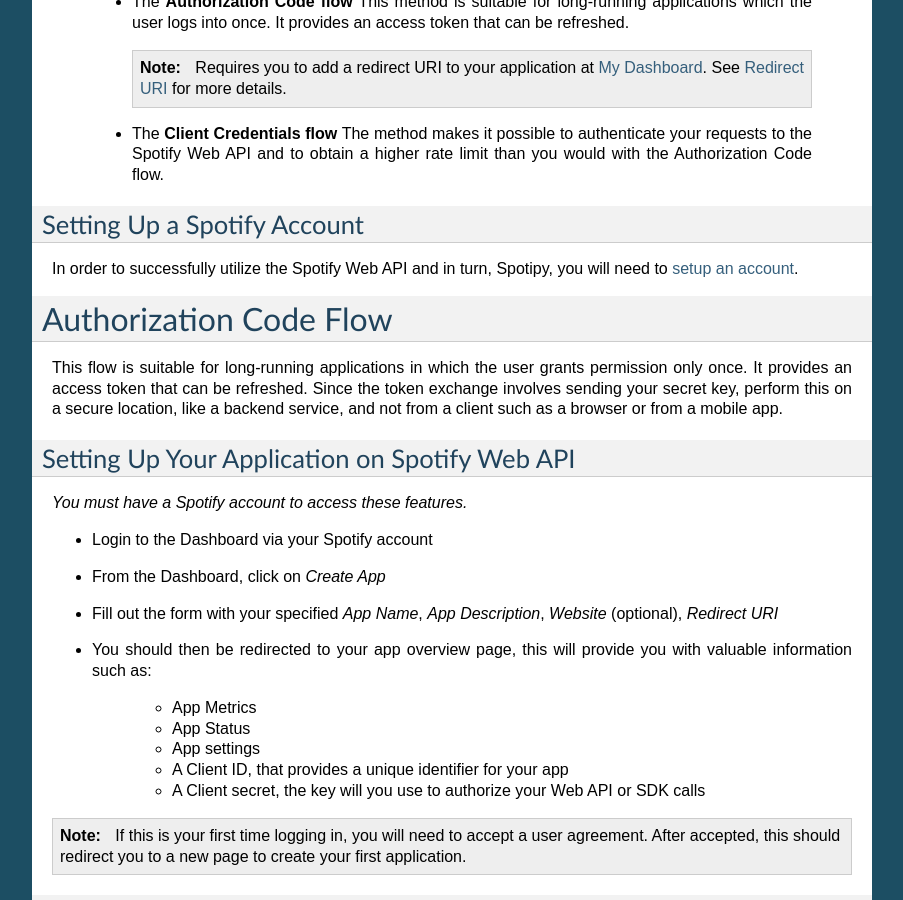
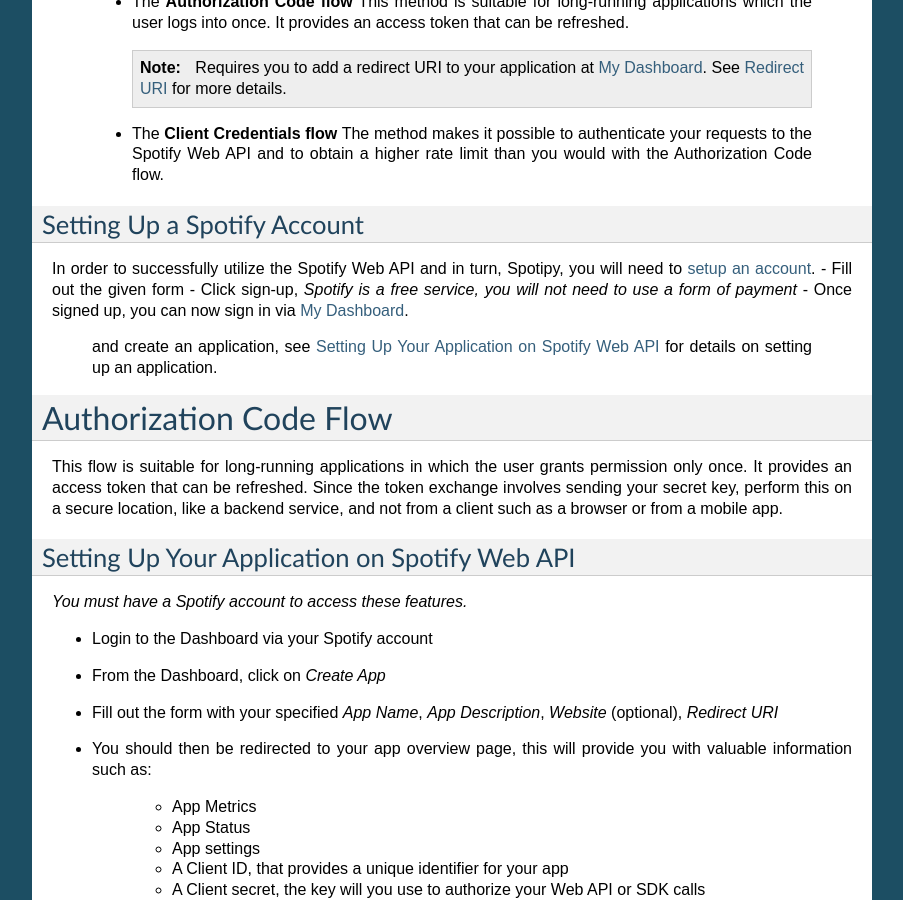
Before and after one commit to spotipy-dev/spotipy, a Sphinx documentation site: the page built from docs/index.rst, in a window 1280 px wide and 900 px high, scrolled down 1842 px. Shown: the whole window, without its empty margins (198-1101 px from the left). Built offline with Sphinx 7.4.7, drawn with Linux system fonts in a browser that asks for light colours.

Commit message:
Update index.rst

```diff
--- a/docs/index.rst
+++ b/docs/index.rst
@@ -106,7 +106,12 @@
 Setting Up a Spotify Account
 ----------------------------
 In order to successfully utilize the Spotify Web API and in turn, Spotipy, you will need
-to `setup an account <https://developer.spotify.com/dashboard/applications>`_.
+to `setup an account <https://www.spotify.com/us/signup>`_.
+- Fill out the given form
+- Click sign-up, *Spotify is a free service, you will not need to use a form of payment*
+- Once signed up, you can now sign in via `My Dashboard <https://developer.spotify.com/dashboard/applications>`_.
+  and create an application, see `Setting Up Your Application on Spotify Web API`_ for details on setting up
+  an application.
 
 Authorization Code Flow
 =======================
```
